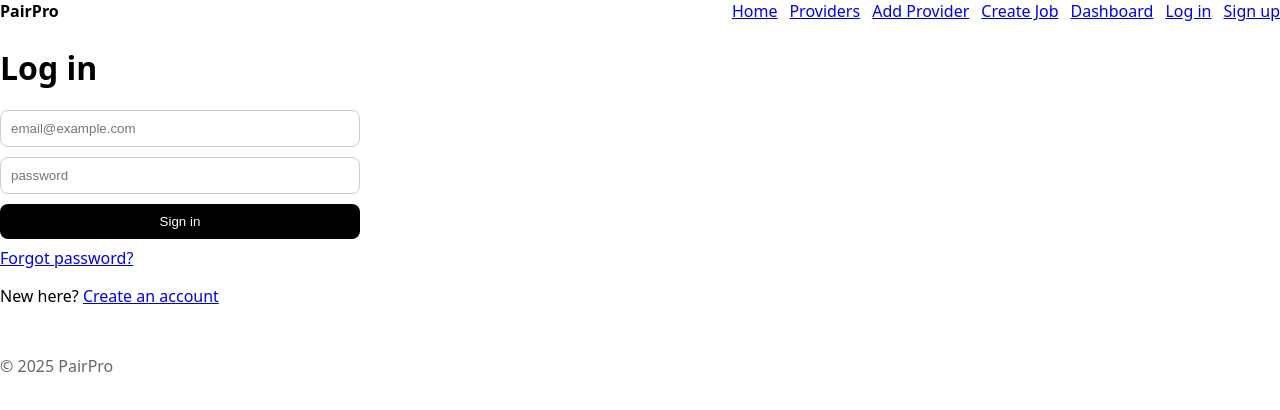
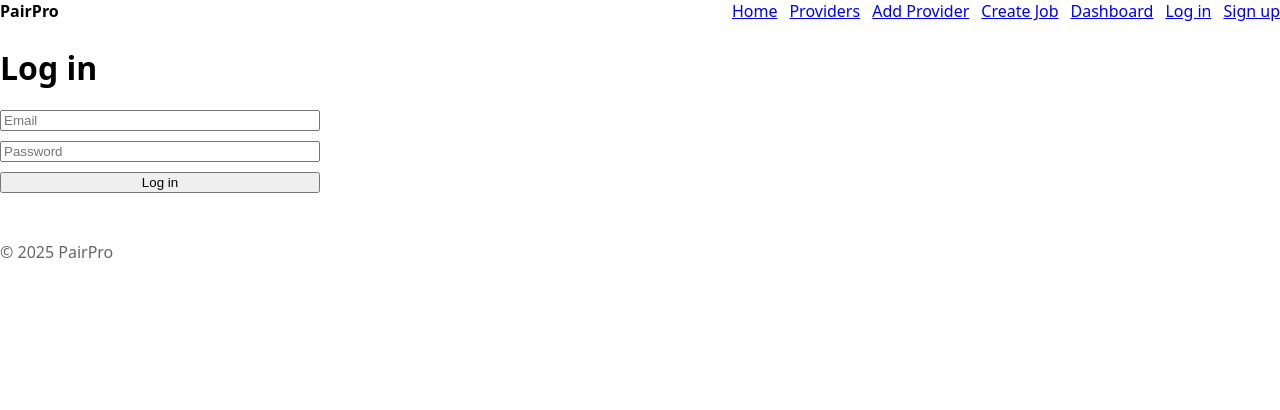
Before and after one commit to ProPairApp/pairpro-frontend, a Next.js app: page /auth/login in a window 1280 px wide. Shown: the top 410 px of the page. Built offline with nearby package versions, Linux system fonts and the light colour scheme; no server answers.

Commit message:
Update page.tsx

```diff
--- a/app/auth/login/page.tsx
+++ b/app/auth/login/page.tsx
@@ -1,84 +1,61 @@
 "use client";
-
-import { useRef, useState } from "react";
+import { useState } from "react";
+import { useRouter } from "next/navigation";
 
 export default function LoginPage() {
-  const base = process.env.NEXT_PUBLIC_API_URL!;
-  const emailRef = useRef<HTMLInputElement>(null);
-  const passRef = useRef<HTMLInputElement>(null);
-  const [msg, setMsg] = useState<string | null>(null);
-  const [loading, setLoading] = useState(false);
+  const [email, setEmail] = useState("");
+  const [password, setPassword] = useState("");
+  const [error, setError] = useState("");
+  const router = useRouter();
 
-  async function handleLogin(e: React.FormEvent) {
+  async function handleSubmit(e: React.FormEvent) {
     e.preventDefault();
-    if (loading) return;
-    setMsg(null);
-    setLoading(true);
+    setError("");
     try {
-      const email = emailRef.current?.value?.trim() || "";
-      const pw = passRef.current?.value || "";
-      if (!email || !pw) throw new Error("Enter email and password");
-
-      const body = new URLSearchParams();
-      body.set("username", email);
-      body.set("password", pw);
-
-      const r = await fetch(`${base}/auth/login`, {
+      const res = await fetch(`${process.env.NEXT_PUBLIC_API_URL}/auth/login`, {
         method: "POST",
         headers: { "Content-Type": "application/x-www-form-urlencoded" },
-        body,
+        body: new URLSearchParams({
+          username: email,
+          password: password,
+        }),
       });
-      if (!r.ok) throw new Error(await r.text());
 
-      const data = await r.json();
-      // ✅ Save under the same key the dashboard expects
+      if (!res.ok) {
+        const txt = await res.text();
+        throw new Error(txt || "Login failed");
+      }
+
+      const data = await res.json();
       localStorage.setItem("pairpro_token", data.access_token);
-      window.location.href = "/dashboard";
-    } catch (e: any) {
-      setMsg(e?.message || "Failed to fetch");
-    } finally {
-      setLoading(false);
+
+      router.push("/dashboard");
+    } catch (err: any) {
+      setError(err.message);
     }
   }
 
   return (
     <main>
       <h1>Log in</h1>
-      <form onSubmit={handleLogin} style={{ display: "grid", gap: 10, maxWidth: 360 }}>
+      <form onSubmit={handleSubmit} style={{ display: "grid", gap: 10, maxWidth: 320 }}>
         <input
-          ref={emailRef}
           type="email"
-          placeholder="email@example.com"
-          autoComplete="email"
-          style={{ padding: 10, border: "1px solid #ccc", borderRadius: 8 }}
+          placeholder="Email"
+          value={email}
+          onChange={(e) => setEmail(e.target.value)}
+          required
         />
         <input
-          ref={passRef}
           type="password"
-          placeholder="password"
-          autoComplete="current-password"
-          style={{ padding: 10, border: "1px solid #ccc", borderRadius: 8 }}
+          placeholder="Password"
+          value={password}
+          onChange={(e) => setPassword(e.target.value)}
+          required
         />
-        <button
-          disabled={loading}
-          style={{
-            padding: "10px 14px",
-            background: "black",
-            color: "white",
-            border: "none",
-            borderRadius: 8,
-          }}
-        >
-          {loading ? "Signing in…" : "Sign in"}
-        </button>
+        <button type="submit">Log in</button>
       </form>
-      {msg && <p style={{ color: "crimson", marginTop: 10 }}>Error: {msg}</p>}
-      <p style={{ marginTop: 8 }}>
-        <a href="/auth/forgot">Forgot password?</a>
-      </p>
-      <p style={{ marginTop: 8 }}>
-        New here? <a href="/auth/signup">Create an account</a>
-      </p>
+      {error && <p style={{ color: "red" }}>{error}</p>}
     </main>
   );
 }
```
